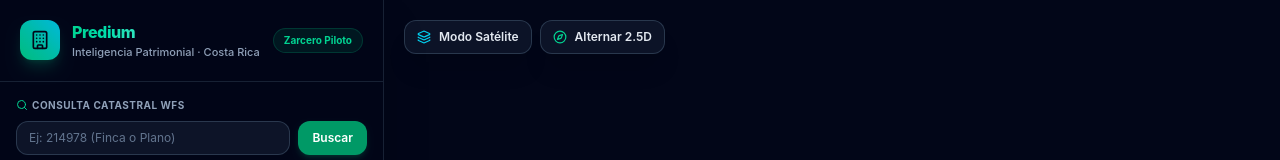
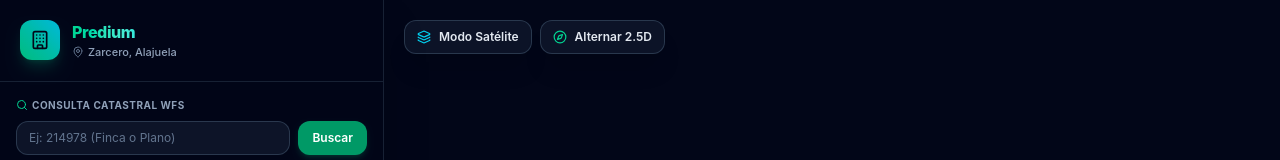
Before and after one commit to Totopo27/predium, a React (Vite) app in the folder frontend/: page / in a window 1280 px wide. Shown: the top 160 px of the page. Built offline with nearby package versions, Linux system fonts and the light colour scheme; no server answers.

Commit message:
style(ui): simplify header branding and replace tagline with current location indicator

```diff
--- a/frontend/src/components/Sidebar.tsx
+++ b/frontend/src/components/Sidebar.tsx
@@ -40,12 +40,12 @@
             <h1 className="font-extrabold text-base tracking-tight bg-gradient-to-r from-emerald-400 via-teal-300 to-cyan-400 bg-clip-text text-transparent">
               Predium
             </h1>
-            <p className="text-[11px] text-slate-400 font-medium">Inteligencia Patrimonial · Costa Rica</p>
+            <p className="text-[11px] text-slate-400 font-medium flex items-center space-x-1">
+              <MapPin className="w-3 h-3 text-slate-500" />
+              <span>Zarcero, Alajuela</span>
+            </p>
           </div>
         </div>
-        <span className="px-2.5 py-1 bg-emerald-500/10 text-emerald-400 text-[10px] font-bold rounded-full border border-emerald-500/20">
-          Zarcero Piloto
-        </span>
       </div>
 
       {/* Buscador Catastral WFS */}
```
Also changed, not shown: 1 other file (tests, documents, lock files or other folders).
